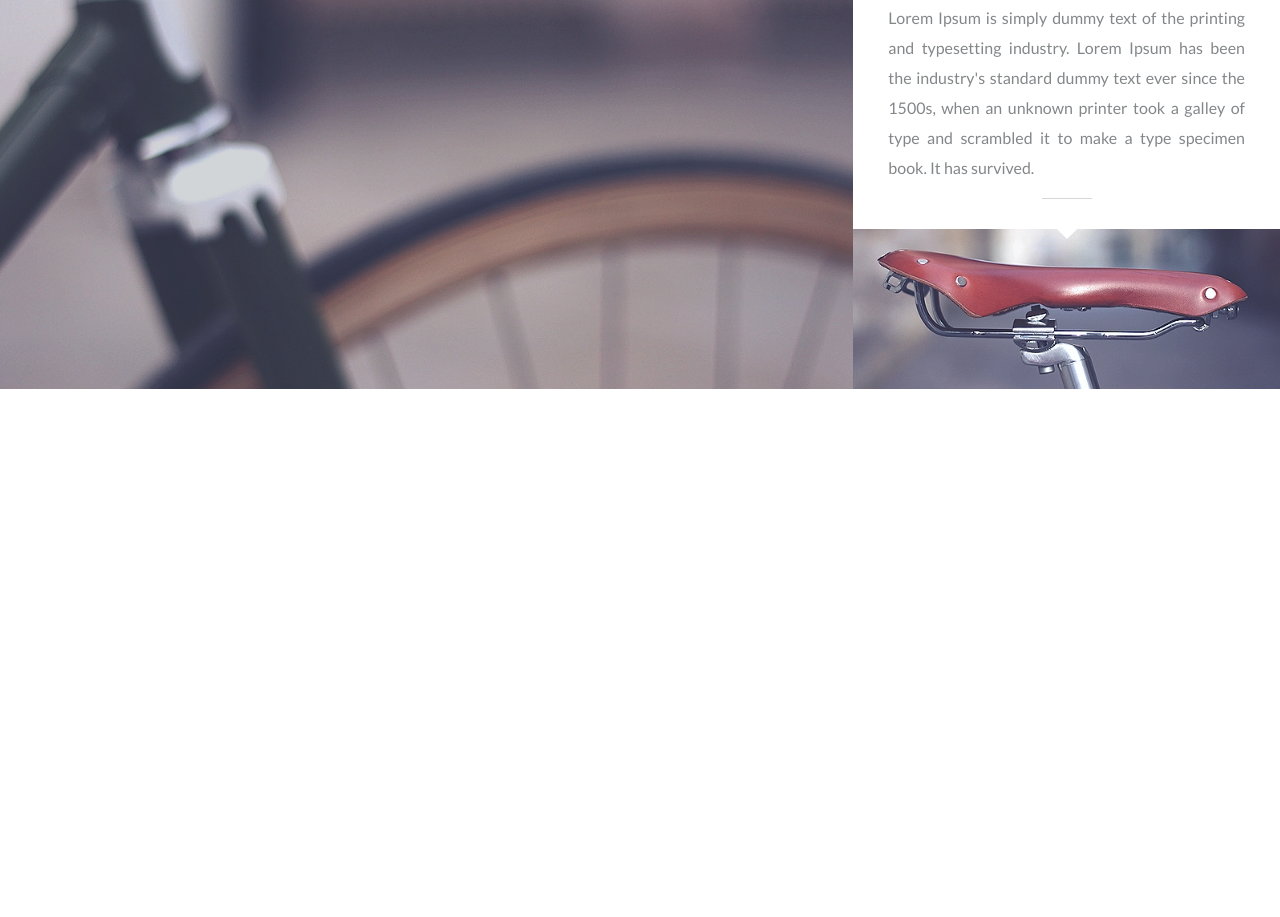
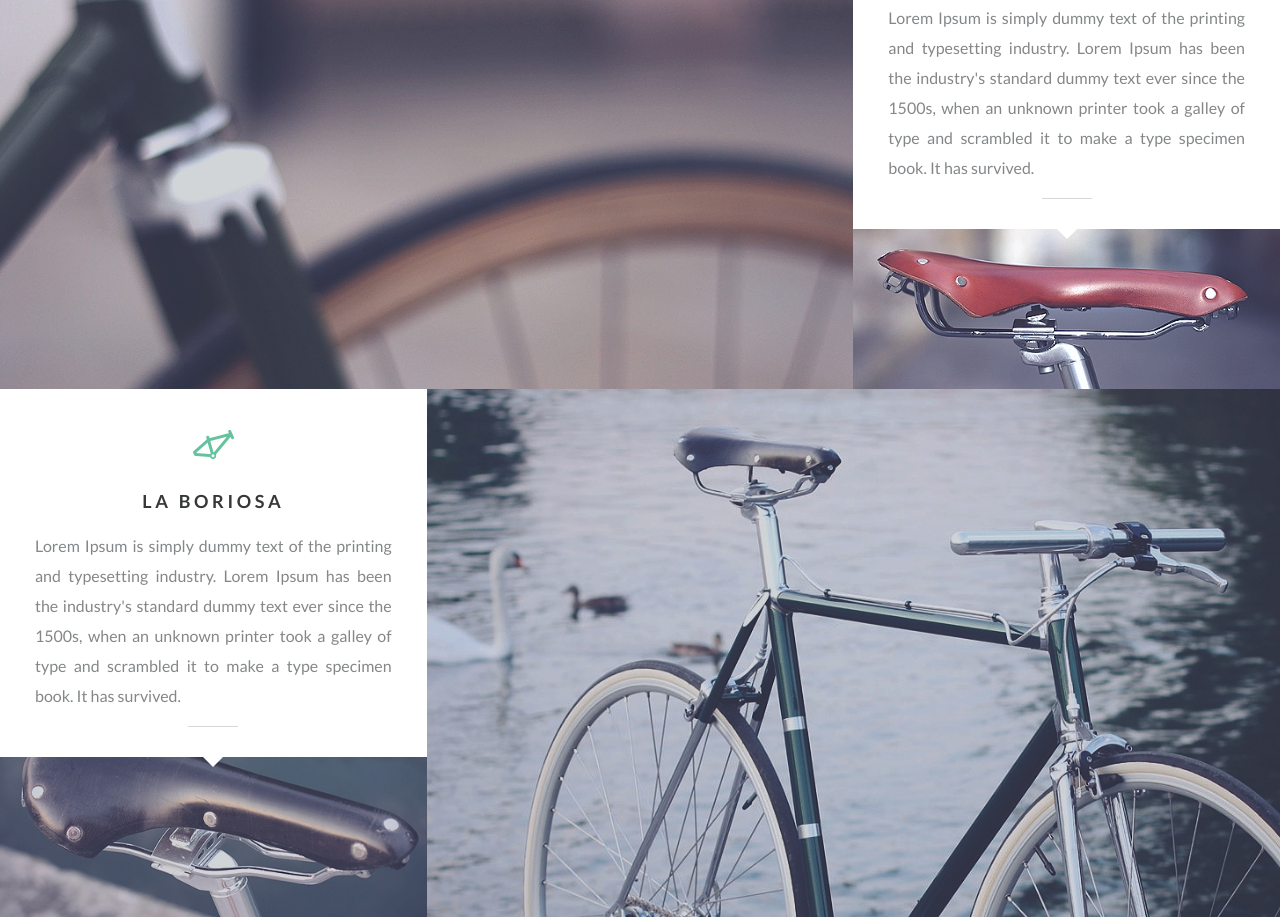
Before and after one commit to ViktorPalchynskyi/PracticeProject-BycicleShopLanding, a plain HTML site: page index.html in a window 1280 px wide. Shown: the part 1362-2279 px from the top of the page. Before the commit the page ends 1751 px from the top, so only its background shows below. Drawn offline with nearby package versions, Linux system fonts and the light colour scheme.

Commit message:
finished third section

```diff
--- a/css/style.css
+++ b/css/style.css
@@ -455,6 +455,14 @@ h1, h2, h3, h4, h5, h6 {
   .block__text_j:after {
     margin: 15px auto 0px auto;
   }
+}
+
+.brands_rev .brands__column {
+  order: 1;
+}
+
+.brands_rev .brands__column_b {
+  order: 2;
 }
 
 .brands__row {
--- a/index.html
+++ b/index.html
@@ -88,6 +88,38 @@
 						</div>
 					</div>
 				</section>
+				<section class="brands brands_rev">
+					<div class="brands__row">
+						<div class="brands__column brands__column_b">
+							<a href="#" class="brands__item item">
+								<span class="item__logo">
+									<img src="img/logos/02.png" alt="" />
+								</span>
+								<span class="item__image ibg">
+									<img src="img/brands/04.jpg" alt="" />
+								</span>
+							</a>
+						</div>
+						<div class="brands__column">
+								<div class="brands__content block">
+									<div class="block__icon">
+										<img src="img/icons/title/02.png" alt="" />
+									</div>
+									<h1 class="block__title">
+										La Boriosa
+									</h1>
+									<div class="block__text block__text_j">
+										Lorem Ipsum is simply dummy text of the printing and typesetting industry. Lorem Ipsum has been the industry's standard dummy text ever since the 1500s, when an unknown printer took a galley of type and scrambled it to make a type specimen book. It has survived.
+									</div>
+								</div>
+								<div class="brands__image ibg">
+									<img src="img/brands/03.jpg" alt="" />
+								</div>
+							</div>
+
+						</div>
+					</div>
+				</section>
 			</div>
 <footer>
 	<div class='container'>
```
